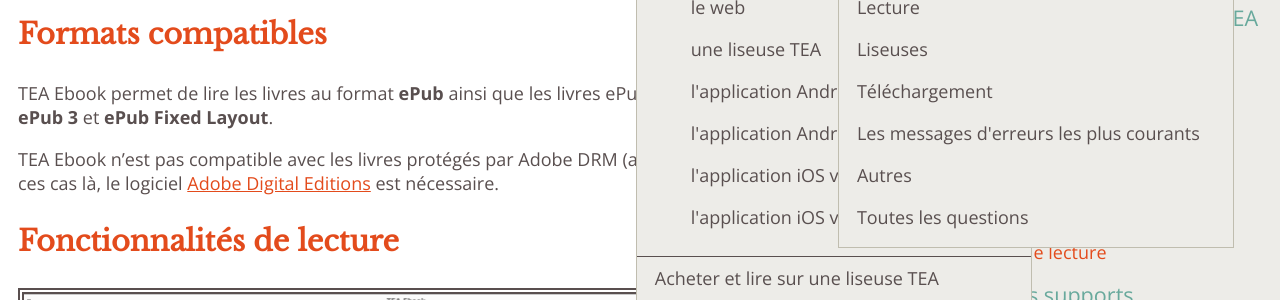
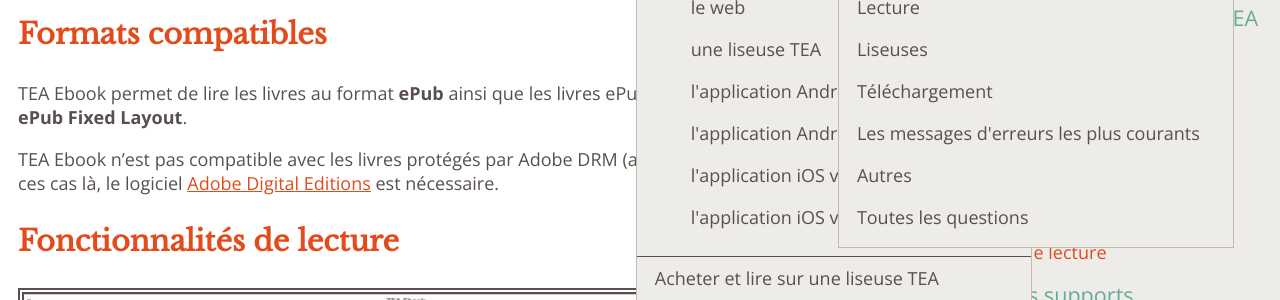
Before and after one commit to TEA-ebook/help-center, a Jekyll site: the page built from _pages/tea-ebook.md, in a window 1280 px wide and 900 px high, scrolled down 5351 px. Shown: the part 179-479 px from the top of the window. Built offline with Jekyll 4.4.1, drawn with Linux system fonts in a browser that asks for light colours.

Commit message:
Update tea-ebook.md

```diff
--- a/_pages/tea-ebook.md
+++ b/_pages/tea-ebook.md
@@ -74,7 +74,7 @@
 
 ### Formats compatibles
 
-TEA Ebook permet de lire les livres au format **ePub** ainsi que les livres ePubs enrichis tels que **ePub 3** et **ePub Fixed Layout**.
+TEA Ebook permet de lire les livres au format **ePub** ainsi que les livres ePubs enrichis tels que les **ePub Fixed Layout**.
 
 TEA Ebook n'est pas compatible avec les livres protégés par Adobe DRM (au format ACSM). Pour ces cas là, le logiciel <a href="/ade/#lire-ade">Adobe Digital Editions</a> est nécessaire.
 
```
